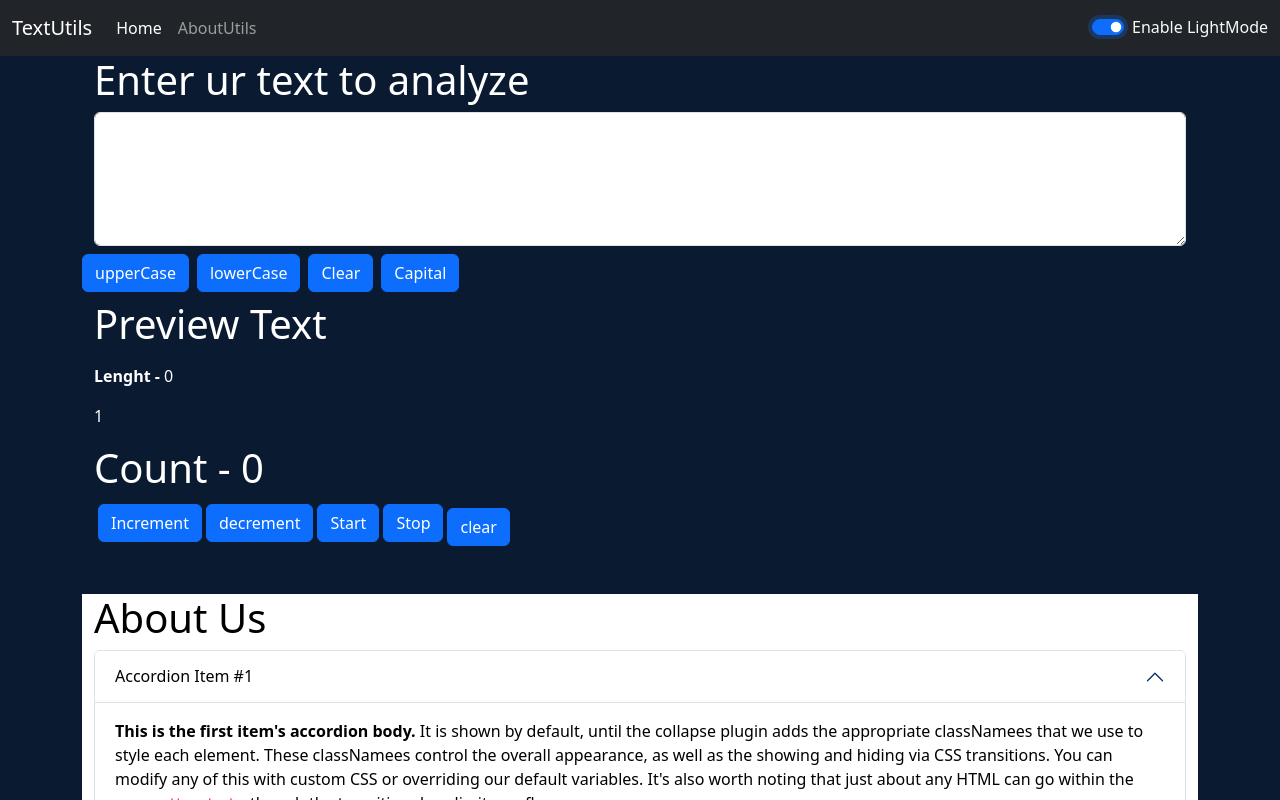
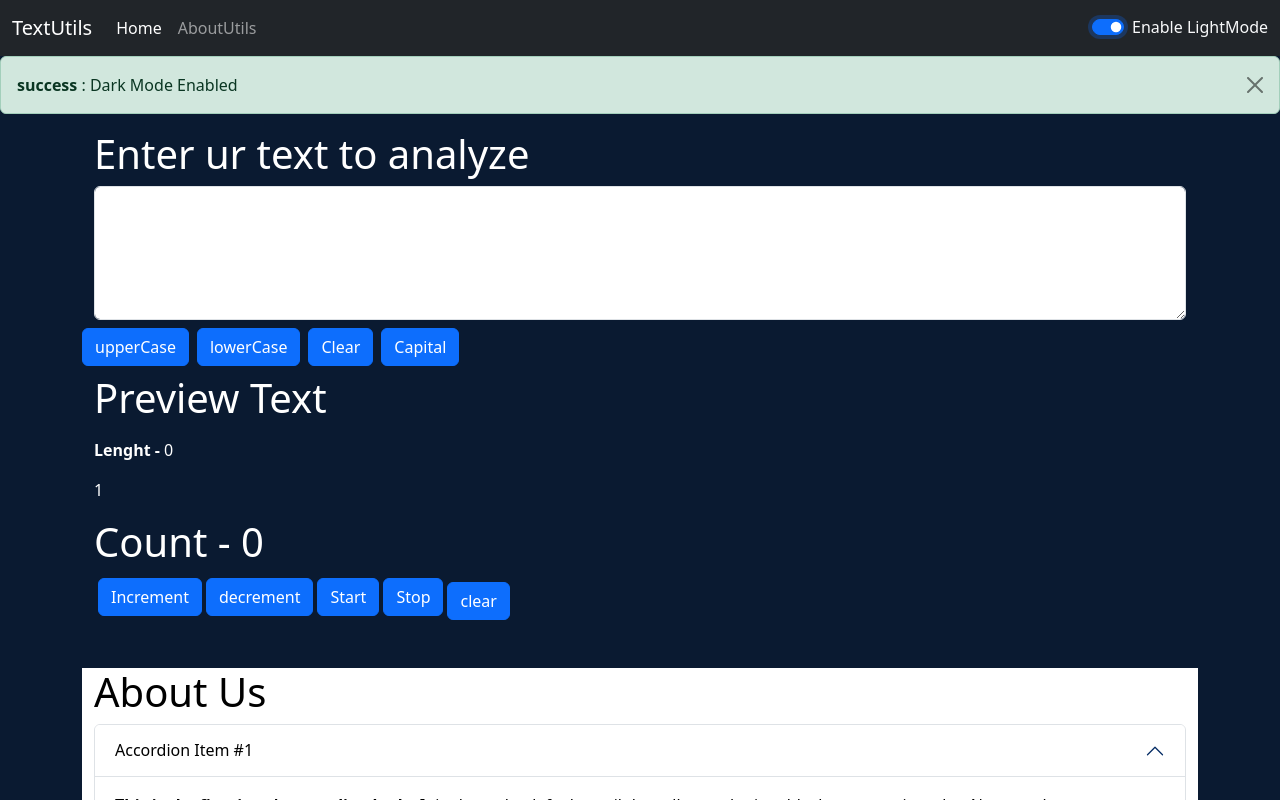
Before and after one commit to Faizanuddinsyed/myreact, a React (Create React App) app: page / in a window 1280 px wide. Both pictures are taken after a click on the switch "Enable DarkMode". Shown: the top 800 px of the page. Built offline with nearby package versions, Linux system fonts and the light colour scheme.

Commit message:
Changes to be committed: 	modified:   package-lock.json 	modified:   package.json 	new file:   src/Alert.js 	modified:   src/App.js 	modified:   src/components/Navbar.js 	modified:   src/components/TextForm.js 	modified:   src/index.js

```diff
--- a/package.json
+++ b/package.json
@@ -8,6 +8,7 @@
     "@testing-library/user-event": "^13.5.0",
     "react": "^18.3.1",
     "react-dom": "^18.3.1",
+    "react-router-dom": "^6.26.2",
     "react-scripts": "5.0.1",
     "react-slick": "^0.30.2",
     "slick-carousel": "^1.8.1",
--- /dev/null
+++ b/src/Alert.js
@@ -0,0 +1,14 @@
+import React from 'react'
+
+function Alert(props) {
+  return (
+
+    props.alert && <div class={`alert alert-${props.alert.type} alert-dismissible fade show`} role="alert">
+    <strong>{props.alert.type}</strong> : {props.alert.msg}
+  <button type="button" class="btn-close" data-bs-dismiss="alert" aria-label="Close"></button>
+</div>
+
+  )
+}
+
+export default Alert
--- a/src/App.js
+++ b/src/App.js
@@ -2,6 +2,7 @@ import React, { useState } from "react";
 import Navbar from "./components/Navbar";
  import TextForm from "./components/TextForm";
 import About from "./components/About";
+import Alert from "./Alert";
 // import "./App.css";
 
 
@@ -13,18 +14,29 @@ function App() {
 
   const [btnText,setBtnText] = useState("Enable DarkMode");
 
+  const [alert, setAlert] = useState(null);
+
+  const showAlert = (message,type) =>{
+      setAlert({
+        msg:message,
+        type:type
+      })
+  }
+
   const toggleMode = () => {
     if(mode === "light"){
       setMode("dark");
       setBtnText("Enable LightMode");
       document.body.style.backgroundColor = "#0a1a31";
       document.body.style.color = "white";
+      showAlert("Dark Mode Enabled","success");
     }
     else{
       setMode("light");
       setBtnText("Enable DarkMode");
       document.body.style.backgroundColor = "white";
       document.body.style.color = "black";
+      showAlert("Light Mode Enabled","success");
     }
   }
 
@@ -41,6 +53,8 @@ function App() {
 
     <Navbar title = "TextUtils" about = "AboutUtils" mode = {mode} btnText={btnText} toggleMode={toggleMode}/>
 
+    <Alert alert = {alert}/>
+
       <div className="container">
       <TextForm heading = "Enter ur text to  analyze"/>
 
--- a/src/components/Navbar.js
+++ b/src/components/Navbar.js
@@ -16,7 +16,7 @@ export default function Navbar(props) {
           <a className="nav-link active" aria-current="page" href="/">Home</a>
         </li>
         <li className="nav-item">
-          <a className="nav-link" href="/">{props.about}</a>
+          <a className="nav-link" href="/about">{props.about}</a>
         </li>
         {/* <li className="nav-item dropdown">
           <a className="nav-link dropdown-toggle" href="/" role="button" data-bs-toggle="dropdown" aria-expanded="false">
--- a/src/index.js
+++ b/src/index.js
@@ -1,11 +1,16 @@
 import React from 'react';
 import ReactDOM from 'react-dom/client';
 import App from './App';
+import { BrowserRouter } from 'react-router-dom';
 
 const root = ReactDOM.createRoot(document.getElementById('root'));
 root.render(
   <React.StrictMode>
+    <BrowserRouter>
     <App />
+
+    </BrowserRouter>
+
   </React.StrictMode>
 );
 
```
Also changed, not shown: src/components/TextForm.js (+9 -0 lines), 1 other file (tests, documents, lock files or other folders).
